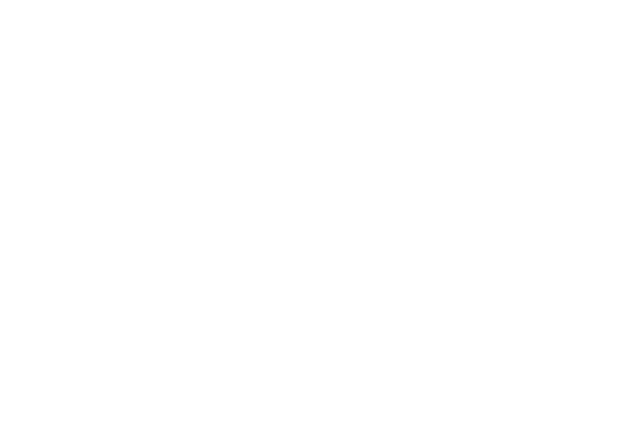
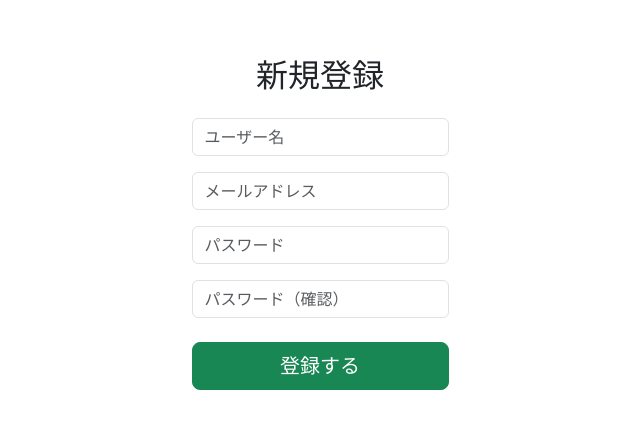
Before and after one commit to skr08m/campus_portfolioSNS, a React app in the folder frontend/: page /register in a window 1280 px wide. Before the commit this address had no page. Shown: the part 177-606 px from the top of the page, without its empty margins (320-960 px from the left). Built offline with nearby package versions, Linux system fonts and the light colour scheme; the HTML template or start-up script is replaced by a standard one.

Commit message:
新規登録画面仮

```diff
--- a/frontend/src/App.jsx
+++ b/frontend/src/App.jsx
@@ -5,6 +5,7 @@
 import Home from './pages/Home';
 import Find from "./pages/Find";
 import Result from './pages/Result';
+import Register from './pages/Register';
 
 function App() {
 
@@ -26,6 +27,9 @@
       {/* 検索結果 */}
       <Route path="/result" element={<Result />} />
 
+      {/* 新規登録 */}
+      <Route path="/register" element={<Register />} />
+
     </Routes>
   )
 }
--- a/frontend/src/pages/LoginPage.jsx
+++ b/frontend/src/pages/LoginPage.jsx
@@ -5,6 +5,7 @@
 import Container from 'react-bootstrap/Container';
 import Form from 'react-bootstrap/Form';
 import Button from 'react-bootstrap/Button';
+import { Link } from 'react-router-dom';
 
 const LoginPage = () => {
   // useStateを使用してフォームの入力値を保持
@@ -96,7 +97,7 @@
         </Form>
 
         <p className="text-center mt-4">
-          アカウントをお持ちでないですか？ <a href="/register">新規登録</a>
+          アカウントをお持ちでないですか？ <Link to="/register">新規登録</Link>
         </p>
       </Container>
     </>
--- /dev/null
+++ b/frontend/src/pages/Register.jsx
@@ -0,0 +1,64 @@
+// src/pages/Register.jsx
+import { useState } from 'react';
+import { useNavigate } from 'react-router-dom';
+import { Container, Form, Button } from 'react-bootstrap';
+
+const RegisterPage = () => {
+  const [formData, setFormData] = useState({
+    username: '',
+    email: '',
+    password: '',
+    confirmPassword: '',
+  });
+
+  const navigate = useNavigate();
+
+  const handleChange = (e) => {
+    setFormData({ ...formData, [e.target.name]: e.target.value });
+  };
+
+  const handleSubmit = async (e) => {
+    e.preventDefault();
+
+    // パスワード一致チェック
+    if (formData.password !== formData.confirmPassword) {
+      alert("パスワードが一致しません");
+      return;
+    }
+
+    try {
+      // TODO: ここで API 通信 (POST /api/register)
+      console.log("新規登録データ:", formData);
+
+      alert("登録が完了しました！ログインしてください。");
+      navigate("/"); // ログイン画面へ
+    } catch (error) {
+      alert("登録に失敗しました");
+    }
+  };
+
+  return (
+    <Container className="my-5 mx-auto" style={{ maxWidth: '400px' }}>
+      <h2 className="text-center mb-4">新規登録</h2>
+      <Form onSubmit={handleSubmit}>
+        <Form.Group className="mb-3">
+          <Form.Control type="text" name="username" placeholder="ユーザー名" onChange={handleChange} required />
+        </Form.Group>
+        <Form.Group className="mb-3">
+          <Form.Control type="email" name="email" placeholder="メールアドレス" onChange={handleChange} required />
+        </Form.Group>
+        <Form.Group className="mb-3">
+          <Form.Control type="password" name="password" placeholder="パスワード" onChange={handleChange} required />
+        </Form.Group>
+        <Form.Group className="mb-4">
+          <Form.Control type="password" name="confirmPassword" placeholder="パスワード（確認）" onChange={handleChange} required />
+        </Form.Group>
+        <div className="d-grid">
+          <Button variant="success" type="submit" size="lg">登録する</Button>
+        </div>
+      </Form>
+    </Container>
+  );
+};
+
+export default RegisterPage;
```
